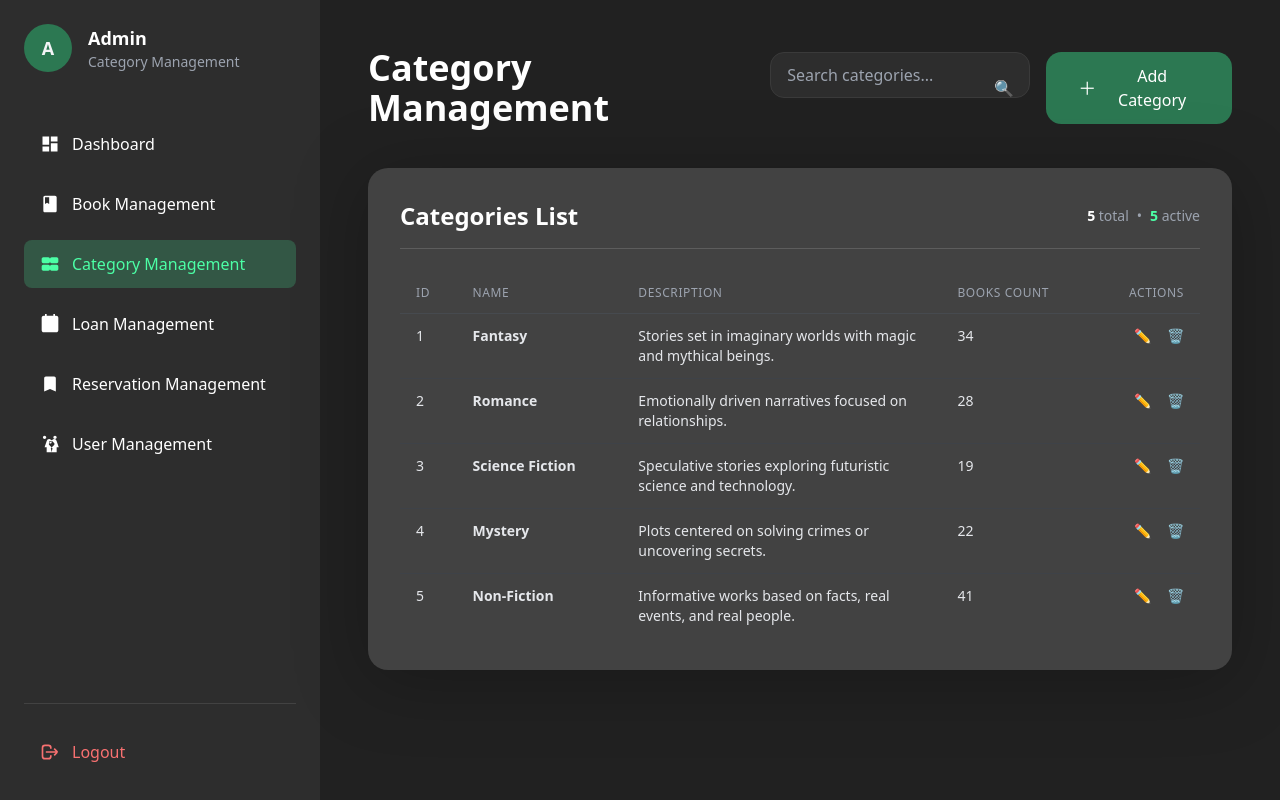
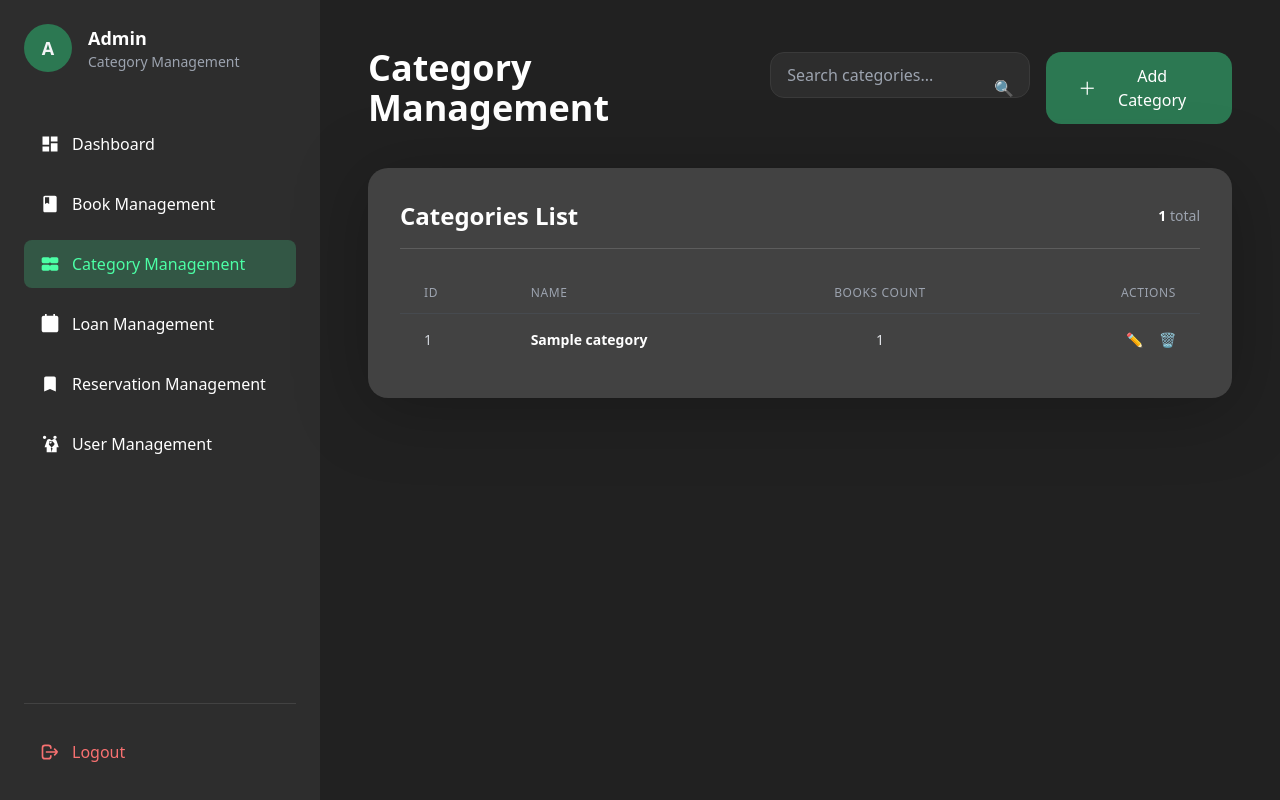
Before and after one commit to OlDeuS1/Borrow-Dee, a Django app: page /library/dashboard/categories/ in a window 1280 px wide. Run offline with Django 5.2, Linux system fonts and the light colour scheme; tables that the repository leaves empty hold one stand-in row (values such as "Sample post"); some libraries are stand-ins or nearby versions.

Commit message:
add category view

```diff
--- a/Borrow_Dee/library/templates/category_management.html
+++ b/Borrow_Dee/library/templates/category_management.html
@@ -9,10 +9,10 @@
 <div class="flex flex-col lg:flex-row lg:items-center lg:justify-between gap-6 mb-10">
 	<h1 class="text-4xl font-bold text-white">Category Management</h1>
 	<div class="flex flex-col sm:flex-row gap-4 w-full lg:w-auto">
-		<div class="relative flex-1 min-w-[260px]">
-			<input type="text" placeholder="Search categories..." class="search-input pr-12" />
-			<span class="absolute right-4 top-1/2 -translate-y-1/2 text-gray-400">🔍</span>
-		</div>
+		<form action="{% url 'category_management' %}" method="GET" class="relative flex-1 min-w-[260px]">
+			<input name="search" id="search" value="{{ request.GET.search }}" type="text" placeholder="Search categories..." class="search-input pr-12" />
+			<button type="submit" class="absolute right-4 top-1/2 -translate-y-1/2 text-gray-400">🔍</button>
+		</form>
 		<button class="view-more-btn px-8 py-3 text-white font-medium flex items-center justify-center gap-2">
 			<span class="text-lg leading-none">＋</span> Add Category
 		</button>
@@ -24,75 +24,38 @@
 	<div class="flex flex-col md:flex-row md:items-center md:justify-between gap-4 mb-6 divider pb-4">
 		<h2 class="text-2xl font-semibold text-white">Categories List</h2>
 		<div class="flex gap-2 text-sm text-gray-400">
-			<span><strong class="text-white">5</strong> total</span>
-			<span class="hidden sm:inline">•</span>
-			<span><strong class="text-[#4CFFA6]">5</strong> active</span>
+			<span><strong class="text-white">{{ category_total }}</strong> total</span>
 		</div>
 	</div>
 	<div class="overflow-x-auto -mx-4 md:mx-0">
+		{% if categories|length == 0 %}
+		<p class="text-center text-white/75 py-8">No categories available.</p>
+		{% else %}
 		<table class="min-w-full text-sm text-left">
 			<thead class="text-gray-400 uppercase text-xs tracking-wider">
 				<tr class="border-b border-gray-600/40">
-					<th class="py-3 px-4 font-medium">ID</th>
-					<th class="py-3 px-4 font-medium">Name</th>
-					<th class="py-3 px-4 font-medium">Description</th>
-					<th class="py-3 px-4 font-medium">Books Count</th>
-					<th class="py-3 px-4 font-medium text-right">Actions</th>
+					<th class="py-3 px-6 font-medium w-16">ID</th>
+					<th class="py-3 px-6 font-medium w-1/3">Name</th>
+					<th class="py-3 px-6 font-medium w-32 text-center">Books Count</th>
+					<th class="py-3 px-6 font-medium text-right w-32">Actions</th>
 				</tr>
 			</thead>
 			<tbody class="text-gray-200">
+				{% for category in categories %}
 				<tr class="table-row border-b border-gray-700/40 last:border-none">
-					<td class="px-4 py-3 align-top">1</td>
-					<td class="px-4 py-3 font-semibold align-top">Fantasy</td>
-					<td class="px-4 py-3 align-top max-w-[260px]">Stories set in imaginary worlds with magic and mythical beings.</td>
-					<td class="px-4 py-3 align-top">34</td>
-					<td class="px-4 py-3 align-top text-right whitespace-nowrap">
+					<td class="px-6 py-4 align-middle text-gray-300">{{ category.id }}</td>
+					<td class="px-6 py-4 font-semibold align-middle text-white">{{ category.name }}</td>
+					<td class="px-6 py-4 align-middle text-center">{{ category.book_set.count }}</td>
+					</td>
+					<td class="px-6 py-4 align-middle text-right whitespace-nowrap">
 						<button class="action-btn text-yellow-400 hover:text-yellow-300 mr-3" title="Edit">✏️</button>
 						<button class="action-btn text-red-500 hover:text-red-400" title="Delete">🗑️</button>
 					</td>
 				</tr>
-				<tr class="table-row border-b border-gray-700/40 last:border-none">
-					<td class="px-4 py-3 align-top">2</td>
-					<td class="px-4 py-3 font-semibold align-top">Romance</td>
-					<td class="px-4 py-3 align-top max-w-[260px]">Emotionally driven narratives focused on relationships.</td>
-					<td class="px-4 py-3 align-top">28</td>
-					<td class="px-4 py-3 align-top text-right whitespace-nowrap">
-						<button class="action-btn text-yellow-400 hover:text-yellow-300 mr-3" title="Edit">✏️</button>
-						<button class="action-btn text-red-500 hover:text-red-400" title="Delete">🗑️</button>
-					</td>
-				</tr>
-				<tr class="table-row border-b border-gray-700/40 last:border-none">
-					<td class="px-4 py-3 align-top">3</td>
-					<td class="px-4 py-3 font-semibold align-top">Science Fiction</td>
-					<td class="px-4 py-3 align-top max-w-[260px]">Speculative stories exploring futuristic science and technology.</td>
-					<td class="px-4 py-3 align-top">19</td>
-					<td class="px-4 py-3 align-top text-right whitespace-nowrap">
-						<button class="action-btn text-yellow-400 hover:text-yellow-300 mr-3" title="Edit">✏️</button>
-						<button class="action-btn text-red-500 hover:text-red-400" title="Delete">🗑️</button>
-					</td>
-				</tr>
-				<tr class="table-row border-b border-gray-700/40 last:border-none">
-					<td class="px-4 py-3 align-top">4</td>
-					<td class="px-4 py-3 font-semibold align-top">Mystery</td>
-					<td class="px-4 py-3 align-top max-w-[260px]">Plots centered on solving crimes or uncovering secrets.</td>
-					<td class="px-4 py-3 align-top">22</td>
-					<td class="px-4 py-3 align-top text-right whitespace-nowrap">
-						<button class="action-btn text-yellow-400 hover:text-yellow-300 mr-3" title="Edit">✏️</button>
-						<button class="action-btn text-red-500 hover:text-red-400" title="Delete">🗑️</button>
-					</td>
-				</tr>
-				<tr class="table-row border-b border-gray-700/40 last:border-none">
-					<td class="px-4 py-3 align-top">5</td>
-					<td class="px-4 py-3 font-semibold align-top">Non-Fiction</td>
-					<td class="px-4 py-3 align-top max-w-[260px]">Informative works based on facts, real events, and real people.</td>
-					<td class="px-4 py-3 align-top">41</td>
-					<td class="px-4 py-3 align-top text-right whitespace-nowrap">
-						<button class="action-btn text-yellow-400 hover:text-yellow-300 mr-3" title="Edit">✏️</button>
-						<button class="action-btn text-red-500 hover:text-red-400" title="Delete">🗑️</button>
-					</td>
-				</tr>
+				{% endfor %}
 			</tbody>
 		</table>
+		{% endif %}
 	</div>
 </div>
 {% endblock %}
--- a/Borrow_Dee/library/views.py
+++ b/Borrow_Dee/library/views.py
@@ -352,11 +352,28 @@ class EditBookView(View):
             form.data = request.POST
             return render(request, "edit_book.html", {"form": form, "book": book})
 
+class BookDelete(View):
+
+    def get(self, request, book_id):
+        book = get_object_or_404(Book, id=book_id)
+        book.delete()
+        return redirect('book_management')
+
 class CategoryManagementView(View):
 
     def get(self, request):
+        search_query = request.GET.get('search', '')
+        categories = Category.objects.all()
+        if search_query:
+            categories = categories.filter(name__icontains=search_query)
+        category_total = categories.count()
 
-        return render(request, "category_management.html")
+        context = {
+            "categories": categories.order_by('id'),
+            "category_total": category_total,
+            "search_query": search_query,
+        }
+        return render(request, "category_management.html", context)
 
 class LoanManagementView(View):
 
@@ -382,13 +399,6 @@ class UserHistoryView(View):
 
         return render(request, "user_history.html")
 
-class BookDelete(View):
-
-    def get(self, request, book_id):
-        book = get_object_or_404(Book, id=book_id)
-        book.delete()
-        return redirect('book_management')
-
 # TomSelect Autocomplete Views
 class AuthorAutocompleteView(AutocompleteModelView):
     model = Author
```
